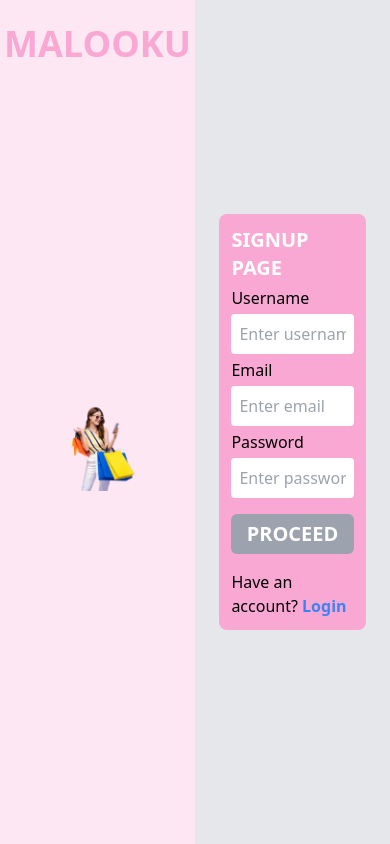
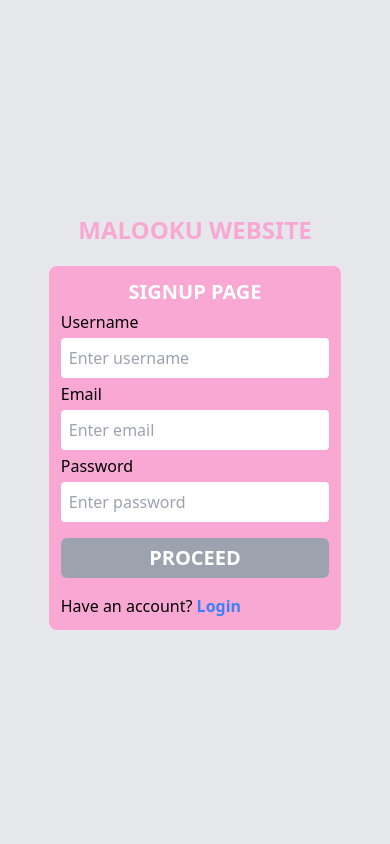
Before and after one commit to JordanMusera/malooku_shopping_website, a Next.js app: page /signup in a window 390 px wide. Built offline with nearby package versions, Linux system fonts and the light colour scheme.

Commit message:
12:26pm-10/11/2024-commit

```diff
--- a/src/app/components/ResetPasswordContainer.tsx
+++ b/src/app/components/ResetPasswordContainer.tsx
@@ -1,86 +1,89 @@
 'use client'
 import { useRouter } from 'next/navigation'
 import React, { useState } from 'react'
-import { ToastContainer,toast } from 'react-toastify'
+import { ToastContainer, toast } from 'react-toastify'
 import 'react-toastify/ReactToastify.css'
 
 const ResetPasswordContainer = () => {
-    const [viewone,setViewOne] = useState(true);
-    const [viewtwo,setViewTwo] = useState(false);
+    const [viewone, setViewOne] = useState(true);
+    const [viewtwo, setViewTwo] = useState(false);
 
-    const [email,setEmail] = useState("");
-    const [otpCode,setOtpCode] = useState('');
-    const [password,setPassword] = useState('');
-    const [password2,setPassword2] = useState('');
+    const [email, setEmail] = useState("");
+    const [otpCode, setOtpCode] = useState('');
+    const [password, setPassword] = useState('');
+    const [password2, setPassword2] = useState('');
 
     const router = useRouter();
 
-    const requestOtp =async(e: { preventDefault: () => void })=>{
+    const requestOtp = async (e: { preventDefault: () => void }) => {
         e.preventDefault();
-        const res = await fetch('api/authenticate/resetPassword/request_otp',{
-            method:'POST',
-            headers:{
-                'Content-Type':'application/json'
+        const res = await fetch('api/authenticate/resetPassword/request_otp', {
+            method: 'POST',
+            headers: {
+                'Content-Type': 'application/json'
             },
-            body:JSON.stringify({
-                email:email
+            body: JSON.stringify({
+                email: email
             })
         })
 
         const response = await res.json();
-        if(response.success){
+        if (response.success) {
             setViewOne(false);
             setViewTwo(true);
             toast.success(response.message);
-        }else{
+        } else {
             toast.error(response.message);
         }
     }
 
-    const changePassword=async(e: { preventDefault: () => void })=>{
+    const changePassword = async (e: { preventDefault: () => void }) => {
         e.preventDefault();
-        const res = await fetch('api/authenticate/resetPassword/change_password',{
-            method:'POST',
-            headers:{
-                'Content-Type':'application/json'
+        if(password!==password2){
+            return toast.error('Passwords do not match')
+        }
+        const res = await fetch('api/authenticate/resetPassword/change_password', {
+            method: 'POST',
+            headers: {
+                'Content-Type': 'application/json'
             },
-            body:JSON.stringify({
-                email:email,
-                password:password,
-                otpCode:otpCode
+            body: JSON.stringify({
+                email: email,
+                password: password,
+                otpCode: otpCode
             })
         })
 
         const response = await res.json();
-        if(response.success){
+        if (response.success) {
             toast.success(response.message);
-            if(response.message==="Password updated"){
+            if (response.message === "Password updated") {
                 router.push('/login');
             }
-        }else{
+        } else {
             toast.error(response.message);
         }
     }
 
     return (
-    <div className='w-full h-full'>
-        {viewone &&(
+        <div className='w-full'>
+            {viewone && (
                 <div className='w-full h-full flex flex-col justify-center items-center'>
-      <form className='w-1/2 flex flex-col gap-3' onSubmit={requestOtp}>
+                    <form className='w-2/3 flex flex-col gap-3' onSubmit={requestOtp}>
                         <input className="w-full h-10 text-center rounded-md border border-pink-300" placeholder='Enter email' type='email'
-      onChange={e=>setEmail(e.target.value)}/>
+                            onChange={e => setEmail(e.target.value)} />
                         <button className='w-full h-10 rounded-md bg-pink-300' type='submit'>SUBMIT</button>
                     </form>
                 </div>
             )}
 
-        {viewtwo &&(
+            {viewtwo && (
                 <div className='w-full h-full flex flex-col justify-center items-center'>
-              <form className='w-1/2 flex flex-col gap-3' onSubmit={changePassword}>
-              <p className='w-full h-max text-black font-semibold text-sm'>Enter OTP code sent to this email <span className='text-blue-500'>{email}</span> <span className='text-red-500'><u>change</u></span> <span className='text-orange-500'><u>resend</u></span></p>
-              <input className="w-full h-10 text-center rounded-md border border-pink-300" placeholder='Enter otp' type='number' onChange={e=>setOtpCode(e.target.value)}/>
-              <input className="w-full h-10 text-center rounded-md border border-pink-300" placeholder='Enter new password' type='password' onChange={e=>setPassword(e.target.value)}/>
-              <input className="w-full h-10 text-center rounded-md border border-pink-300" placeholder='Re-enter password' type='password' onChange={e=>setPassword2(e.target.value)}/>
+                    <form className='w-2/3 flex flex-col gap-3' onSubmit={changePassword}>
+                        <p className='w-full h-max text-black font-semibold text-sm'>Enter OTP code sent to this email <span className='text-blue-500'>{email}</span> <span className='text-red-500'><u>change email</u></span> <span className='text-orange-500 ms-10'><u>resend code</u></span></p>
+                        <input className="w-full h-10 text-center rounded-md border border-pink-300" placeholder='Enter otp' type='number' onChange={e => setOtpCode(e.target.value)} />
+                        <input className="w-full h-10 text-center rounded-md border border-pink-300" placeholder='Enter new password' type='password' onChange={e => setPassword(e.target.value)} />
+                        <input className="w-full h-10 text-center rounded-md border border-pink-300" placeholder='Re-enter password' type='password' onChange={e => setPassword2(e.target.value)} />
                         <button className='w-full h-10 rounded-md bg-pink-300' type='submit'>SUBMIT</button>
                     </form>
                 </div>
@@ -88,7 +91,7 @@ const ResetPasswordContainer = () => {
 
 
 
-    <ToastContainer/>
+            <ToastContainer />
         </div>
     )
 }
--- a/src/app/login/page.tsx
+++ b/src/app/login/page.tsx
@@ -3,12 +3,13 @@ import LoginContainer from '../components/LoginContainer'
 
 const login = () => {
   return (
-    <div className='grid grid-cols-2 w-screen h-screen'>
-      <div className='col-span-1 bg-pink-100 h-full flex flex-col justify-center items-center p-6'>
+    <div className='md:grid md:grid-cols-2 w-screen h-screen'>
+      <div className='col-span-1 bg-pink-100 h-full md:flex flex-col justify-center items-center p-6 hidden'>
         <label className='font-extrabold text-4xl text-pink-300'>MALOOKU</label>
         <img src="/shopping_girl.png" alt="" sizes='full' className='h-full object-contain' />
       </div>
-      <div className='col-span-1 flex justify-center items-center bg-gray-200'>
+      <div className='col-span-1 gap-5 justify-center items-center bg-gray-200 w-full h-full flex flex-col'>
+      <label className='font-extrabold text-2xl text-pink-300 md:hidden'>MALOOKU WEBSITE</label>
         <LoginContainer/>
       </div>
 
--- a/src/app/resetPassword/page.tsx
+++ b/src/app/resetPassword/page.tsx
@@ -3,12 +3,13 @@ import ResetPasswordContainer from '../components/ResetPasswordContainer'
 
 const page = () => {
     return (
-        <div className='grid grid-cols-2 w-screen h-screen'>
-        <div className='col-span-1 bg-pink-100 h-full flex flex-col justify-center items-center p-6'>
+        <div className='md:grid md:grid-cols-2 w-screen h-screen'>
+        <div className='col-span-1 bg-pink-100 h-full hidden md:flex flex-col justify-center items-center p-6'>
           <label className='font-extrabold text-4xl text-pink-300'>MALOOKU</label>
           <img src="/shopping_girl.png" alt="" sizes='full' className='h-full object-contain' />
         </div>
-        <div className='col-span-1 flex justify-center items-center bg-gray-200'>
+        <div className='col-span-1 flex flex-col gap-5 w-full h-full justify-center items-center bg-gray-200'>
+        <label className='font-extrabold text-2xl text-pink-300'>MALOOKU WEBSITE</label>
           <ResetPasswordContainer/>
         </div>
 
--- a/src/app/signup/page.tsx
+++ b/src/app/signup/page.tsx
@@ -3,12 +3,13 @@ import SignupContainer from '../components/SignupContainer'
 
 const page = () => {
   return (
-    <div className='grid grid-cols-2 w-screen h-screen'>
-    <div className='col-span-1 bg-pink-100 h-full flex flex-col justify-center items-center p-6'>
+    <div className='md:grid md:grid-cols-2 w-screen h-screen'>
+    <div className='col-span-1 bg-pink-100 h-full hidden md:flex flex-col justify-center items-center p-6'>
       <label className='font-extrabold text-4xl text-pink-300'>MALOOKU</label>
       <img src="/shopping_girl.png" alt="" sizes='full' className='h-full object-contain' />
     </div>
-    <div className='col-span-1 flex justify-center items-center bg-gray-200'>
+    <div className='col-span-1 flex flex-col gap-5 justify-center items-center bg-gray-200 w-full h-full'>
+    <label className='font-extrabold text-2xl text-pink-300'>MALOOKU WEBSITE</label>
       <SignupContainer/>
     </div>
 
```
Also changed, not shown: src/app/components/LoginContainer.tsx (+16 -16 lines). Lines whose indentation alone changed are shown as unchanged.
